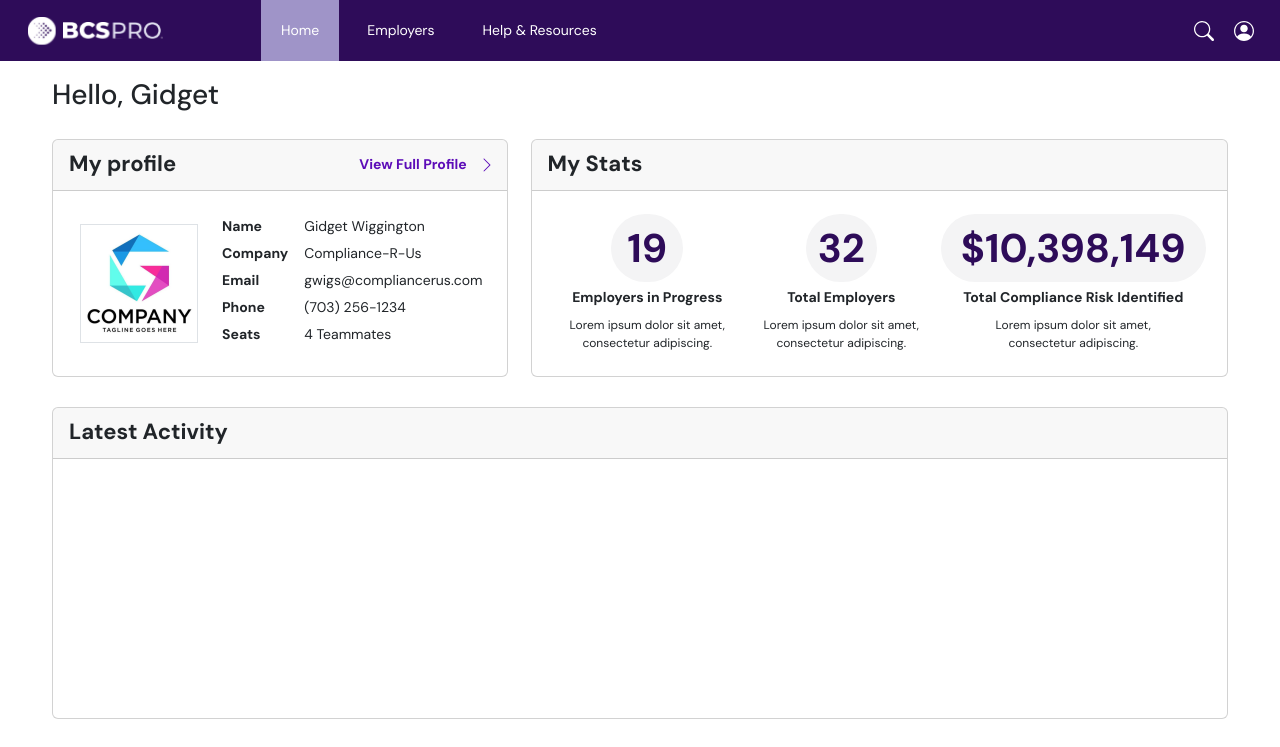
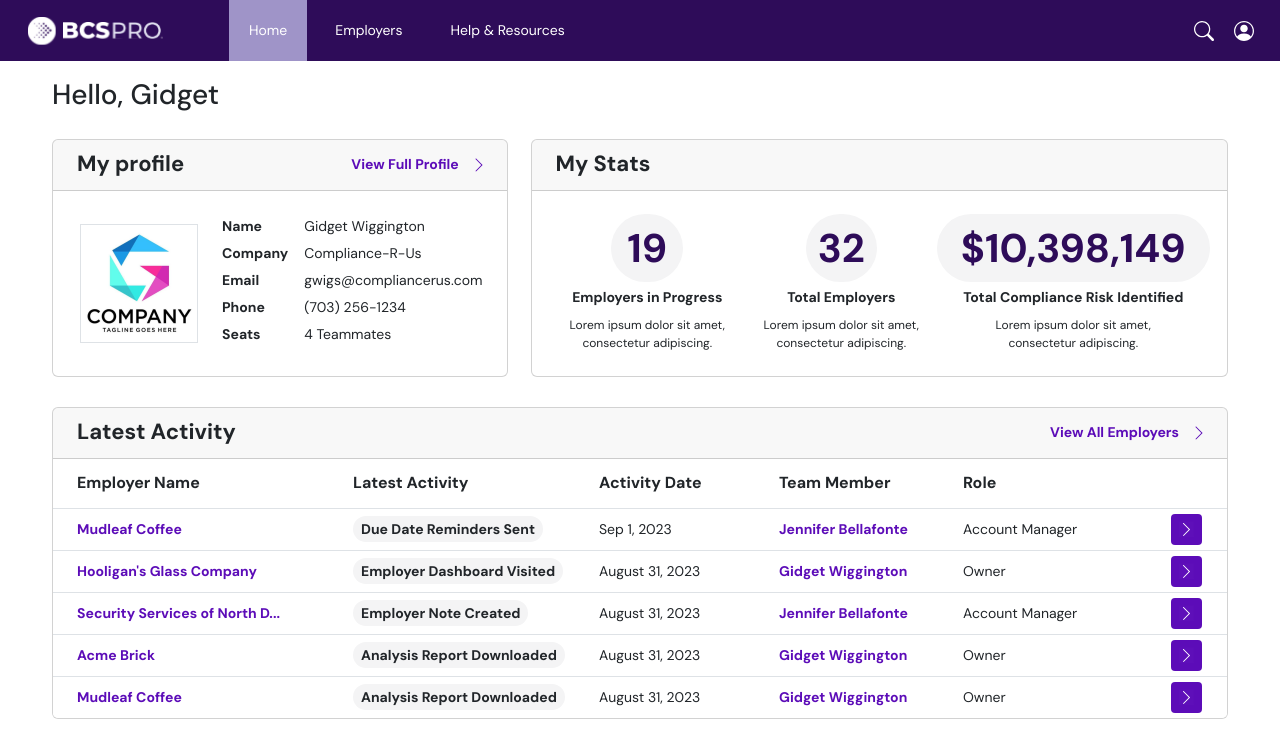
Before and after one commit to camiloalvarezm/bcspro-test, a Vue app: page / in a window 1280 px wide. Shown: the top 747 px of the page. Built offline with nearby package versions, Linux system fonts and the light colour scheme.

Commit message:
Add latest activity

```diff
--- a/src/components/Dashboard.vue
+++ b/src/components/Dashboard.vue
@@ -1,4 +1,44 @@
-<script setup></script>
+<script setup>
+import { ref } from "vue";
+
+const listItems = ref([
+  {
+    company: "Mudleaf Coffee",
+    action: "Due Date Reminders Sent",
+    date: "Sep 1, 2023",
+    person: "Jennifer Bellafonte",
+    role: "Account Manager",
+  },
+  {
+    company: "Hooligan's Glass Company",
+    action: "Employer Dashboard Visited",
+    date: "August 31, 2023",
+    person: "Gidget Wiggington",
+    role: "Owner",
+  },
+  {
+    company: "Security Services of North D...",
+    action: "Employer Note Created",
+    date: "August 31, 2023",
+    person: "Jennifer Bellafonte",
+    role: "Account Manager",
+  },
+  {
+    company: "Acme Brick",
+    action: "Analysis Report Downloaded",
+    date: "August 31, 2023",
+    person: "Gidget Wiggington",
+    role: "Owner",
+  },
+  {
+    company: "Mudleaf Coffee",
+    action: "Analysis Report Downloaded",
+    date: "August 31, 2023",
+    person: "Gidget Wiggington",
+    role: "Owner",
+  },
+]);
+</script>
 
 <template>
   <div class="dashboard-container mx-auto">
@@ -6,7 +46,7 @@
     <div class="d-flex">
       <div class="card my-profile p-0">
         <div
-          class="card-header d-flex justify-content-between align-items-center"
+          class="card-header d-flex justify-content-between align-items-center px-4"
         >
           <h5 class="title m-0">My profile</h5>
           <a class="link m-0 d-flex align-items-center pointer">
@@ -38,46 +78,96 @@
       </div>
 
       <div class="card my-stats p-0">
-        <h5 class="card-header d-flex align-items-center title m-0">
+        <h5 class="card-header d-flex align-items-center title m-0 px-4">
           My Stats
         </h5>
         <div
           class="card-body p-0 d-flex align-items-center justify-content-center"
         >
-          <div style="width: 175px; margin-right: 19px;" class="d-flex flex-column align-items-center justify-content-center">
+          <div
+            style="width: 175px; margin-right: 19px"
+            class="d-flex flex-column align-items-center justify-content-center"
+          >
             <span class="number rounded-pill" style="padding: 4px 16px"
               >19</span
             >
             <p class="title text-center">Employers in Progress</p>
-            <p class="text-center">Lorem ipsum dolor sit amet, consectetur adipiscing.</p>
+            <p class="text-center">
+              Lorem ipsum dolor sit amet, consectetur adipiscing.
+            </p>
           </div>
-          <div style="width: 175px; margin-right: 19px;" class="d-flex flex-column align-items-center justify-content-center">
+          <div
+            style="width: 175px; margin-right: 19px"
+            class="d-flex flex-column align-items-center justify-content-center"
+          >
             <span class="number rounded-pill" style="padding: 4px 12px"
               >32</span
             >
             <p class="title text-center">Total Employers</p>
-            <p class="text-center">Lorem ipsum dolor sit amet, consectetur adipiscing.</p>
+            <p class="text-center">
+              Lorem ipsum dolor sit amet, consectetur adipiscing.
+            </p>
           </div>
-          <div style="width: 251px" class="d-flex flex-column align-items-center justify-content-center">
-            <span class="number rounded-pill" style="padding: 4px 20px"
+          <div
+            style="width: 251px"
+            class="d-flex flex-column align-items-center justify-content-center"
+          >
+            <span class="number rounded-pill" style="padding: 4px 24px"
               >$10,398,149</span
             >
             <p class="title text-center">Total Compliance Risk Identified</p>
-            <p class="text-center" style="width: 175px;">Lorem ipsum dolor sit amet, consectetur adipiscing.</p>
+            <p class="text-center" style="width: 175px">
+              Lorem ipsum dolor sit amet, consectetur adipiscing.
+            </p>
           </div>
         </div>
       </div>
     </div>
 
     <div class="card latest-activity">
-      <h5 class="card-header title m-0 d-flex align-items-center">
-        Latest Activity
-      </h5>
-      <div class="card-body"></div>
+      <div
+        class="card-header d-flex justify-content-between align-items-center px-4"
+      >
+        <h5 class="title m-0">Latest Activity</h5>
+        <a class="link m-0 d-flex align-items-center pointer">
+          View All Employers
+          <img
+            class="ms-3"
+            src="../assets/right-arrow.svg"
+            alt="right-arrow-icon"
+          />
+        </a>
+      </div>
+      <ul class="list-group list-group-flush">
+        <li class="list-group-item table-header" style="height: 50px">
+          <span class="table-title-1">Employer Name</span>
+          <span class="table-title-2">Latest Activity</span>
+          <span class="table-title-3">Activity Date</span>
+          <span class="table-title-4">Team Member</span>
+          <span class="table-title-5">Role</span>
+          <span class="table-title-6"></span>
+        </li>
+        <li
+          v-for="(item, index) in listItems"
+          :key="index"
+          class="list-group-item table-row"
+        >
+          <span class="table-col-1">{{ item.company }}</span>
+          <span class="table-col-2">
+            <span class="rounded-pill">{{ item.action }}</span>
+          </span>
+          <span class="table-col-3">{{ item.date }}</span>
+          <span class="table-col-4">{{ item.person }}</span>
+          <span class="table-col-5">{{ item.role }}</span>
+          <button class="btn d-flex align-items-center justify-content-center">
+            <img src="../assets/right-arrow-w.svg" alt="right-arrow-icon" />
+          </button>
+        </li>
+      </ul>
     </div>
 
     <div class="card asked-questions">
-      <h5 class="card-header title d-flex align-items-center">
+      <h5 class="card-header title d-flex align-items-center px-4">
         Frequently Asked Questions: <span class="label">General</span>
       </h5>
       <div class="card-body"></div>
@@ -175,6 +265,59 @@ span.label {
   height: 312px;
   width: 1176px;
   margin-bottom: 30px;
+
+  li {
+    display: flex;
+    align-items: center;
+    padding: 5px 24px;
+
+    button {
+      background-color: $custom-text-color-purple;
+      color: $custom-text-color-purple;
+      width: 31px;
+      height: 31px;
+      border-radius: 4px;
+    }
+
+    span {
+      font-size: 14px;
+      font-weight: $font-weight-title;
+    }
+
+    @for $i from 1 through 6 {
+      span.table-title-#{$i} {
+        font-size: 16px;
+      }
+    }
+
+    .table-row {
+      height: 42px;
+    }
+
+    .table-col-1,
+    .table-col-4 {
+      color: $custom-text-color-purple;
+    }
+
+    .table-col-2 span {
+      background-color: $custom-text-color-gray;
+      padding: 4px 8px;
+    }
+
+    .table-col-3,
+    .table-col-5 {
+      font-weight: 400;
+    }
+
+    $widths: (276px, 246px, 180px, 184px, 208px);
+
+    @for $i from 1 through length($widths) {
+      .table-title-#{$i},
+      .table-col-#{$i} {
+        width: nth($widths, $i);
+      }
+    }
+  }
 }
 
 .asked-questions {
--- a/src/components/Header.vue
+++ b/src/components/Header.vue
@@ -5,7 +5,7 @@
     <div class="d-flex flex-row justify-content-between w-100">
       <div class="d-flex flex-row align-items-center">
         <img class="logo" src="../assets/logo.svg" alt="logo-img" />
-        <ul class="d-none d-md-flex m-0 h-100 d-flex align-items-center text-white">
+        <ul class="d-none d-md-flex m-0 p-0 h-100 d-flex align-items-center text-white">
           <li class="list-inline-item d-flex align-items-center active">
             Home
           </li>
--- a/src/styles/_mixins.scss
+++ b/src/styles/_mixins.scss
@@ -1,7 +1,7 @@
 //Mixin for link styles
 @mixin link-styles {
   color: $custom-text-color-purple;
-  font-weight: 700;
+  font-weight: $font-weight-title;
   text-decoration: none;
   cursor: pointer;
   font-size: 14px;
```
Also changed, not shown: src/assets/right-arrow-w.svg (added).
